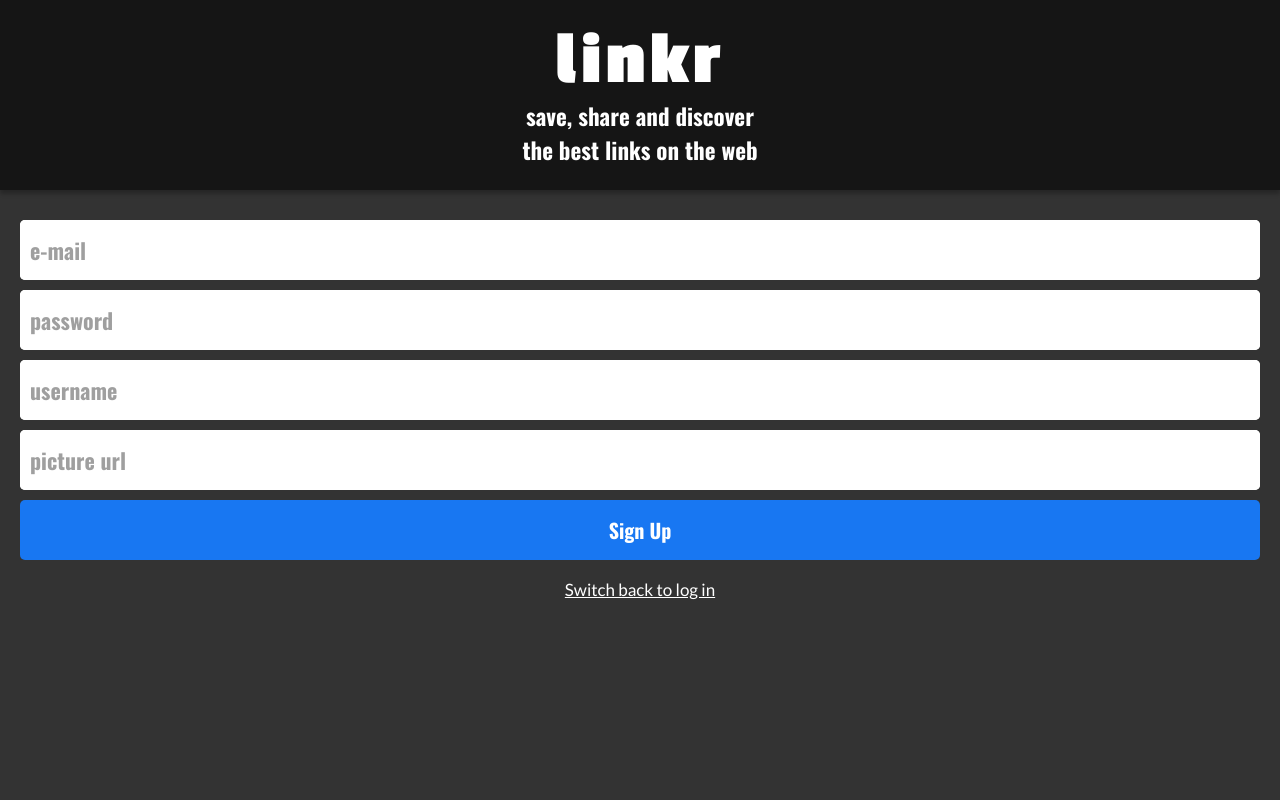
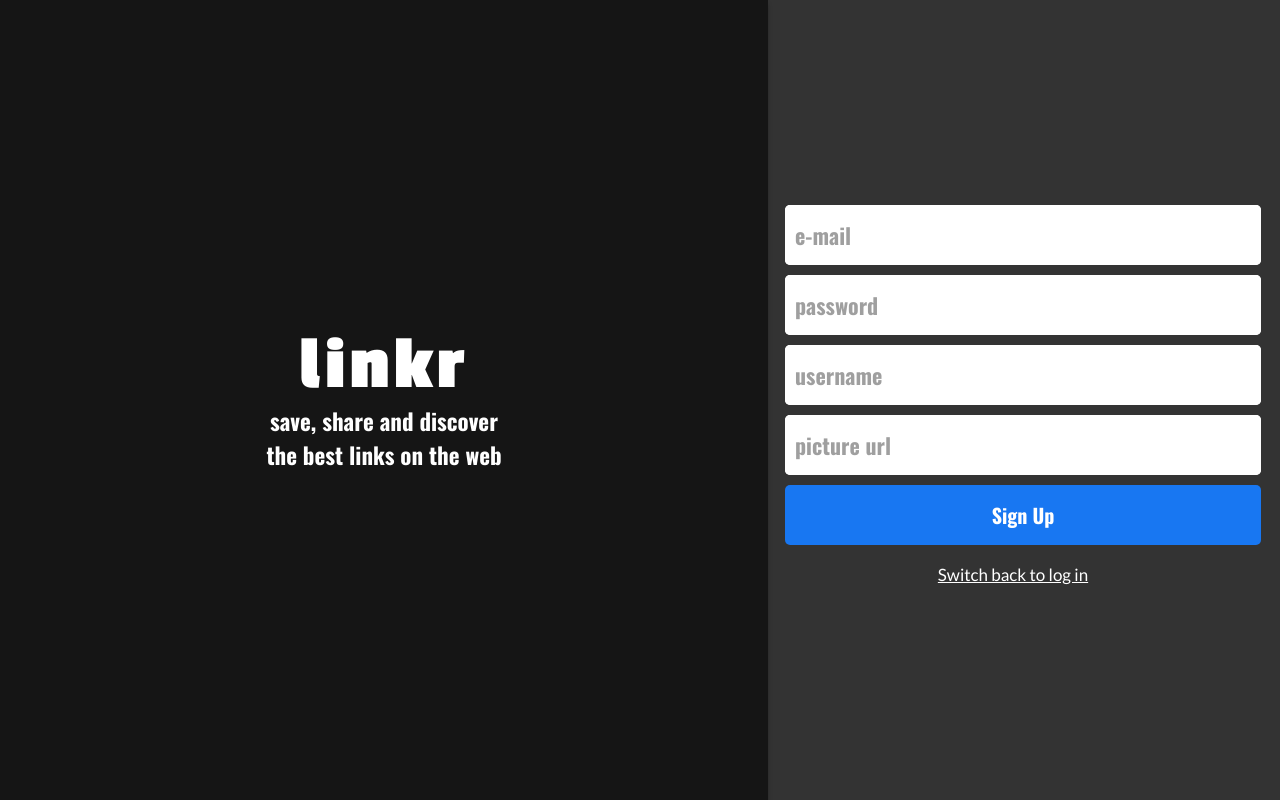
Before and after one commit to danielpqb/projeto17-linkr-frontend, a React (Create React App) app: page /sign-up in a window 1280 px wide. Built offline with nearby package versions, Linux system fonts and the light colour scheme; no server answers.

Commit message:
Responsive SignUp Screen

```diff
--- a/src/components/Common/LoginHeader.jsx
+++ b/src/components/Common/LoginHeader.jsx
@@ -22,6 +22,15 @@ const Container = styled.div`
     height: 190px;
 
     flex-direction: column;
+
+    @media (min-width: 800px) {
+      top: 0;
+      bottom: 0;
+      left: 0;
+
+      width: 60%;
+      height: 100vh;
+    }
   }
 `;
 
--- a/src/components/Screens/SignUp.jsx
+++ b/src/components/Screens/SignUp.jsx
@@ -60,8 +60,6 @@ export default function SignUp() {
       });
       setIsSubmitDisabled(false);
     } catch (error) {
-      console.log(error);
-
       const message = createMessage(error);
 
       setAlert({
@@ -153,6 +151,14 @@ const Container = styled.div`
   h1 {
     margin: 30px 0px;
   }
+
+  @media (min-width: 800px) {
+    & {
+      display: flex;
+      justify-content: center;
+      align-items: center;
+    }
+  }
 `;
 
 const RegisterForm = styled.form`
@@ -163,6 +169,16 @@ const RegisterForm = styled.form`
     text-align: center;
 
     margin-top: 200px;
+  }
+
+  @media (min-width: 800px) {
+    & {
+      width: calc(40% - 20px);
+      text-align: center;
+
+      margin-top: 0px;
+      margin-left: calc(60% + 22px);
+    }
   }
 `;
 
@@ -179,4 +195,10 @@ const RedirectTo = styled.div`
     line-height: 20px;
     text-decoration-line: underline;
   }
+
+  @media (min-width: 800px) {
+    & {
+      margin-left: calc(60% + 22px);
+    }
+  }
 `;
```
